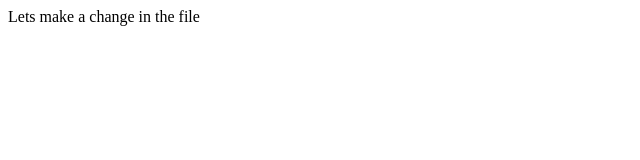
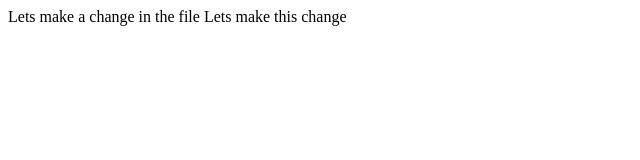
Before and after one commit to muruganpm/MyApp, a plain HTML site: page index.html in a window 1280 px wide. Shown: the whole page, without its empty margins (0-640 px from the left). Drawn offline with Linux system fonts and the light colour scheme.

Commit message:
initial commit

```diff
--- a/app.js
+++ b/app.js
@@ -1 +1,2 @@
 console.log("I am learning a lot these days")
+console.log("Change included")
--- a/index.html
+++ b/index.html
@@ -6,6 +6,7 @@
     </head>
     <body>
         Lets make a change in the file
+        Lets make this change
     </body>
 
 </html>
```
